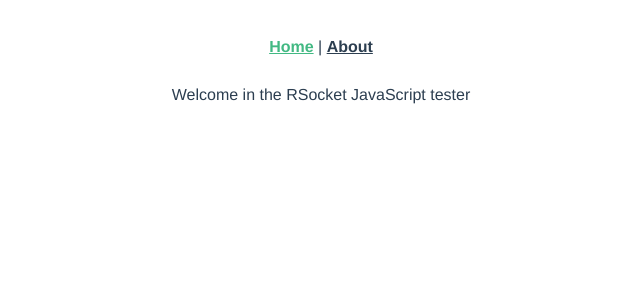
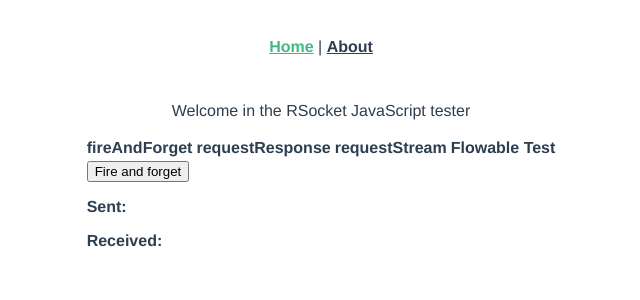
Before and after one commit to kkojot/rsocket-examples, a Vue app in the folder javascript/: page / in a window 1280 px wide. Shown: the top 300 px of the page, without its empty margins (319-959 px from the left). Built offline with nearby package versions, Linux system fonts and the light colour scheme; the HTML template or start-up script is replaced by a standard one.

Commit message:
init fire and forgot

```diff
--- /dev/null
+++ b/javascript/src/components/FireAndForget.vue
@@ -0,0 +1,36 @@
+<template>
+  <div>
+    <button @click="fireAndForget">Fire and forget</button>
+    <RequestResponseViewer
+      :sent="sent"
+      :received="received"
+    />
+  </div>
+</template>
+
+<script>
+import RequestResponseViewer from "@/components/RequestResponseViewer.vue";
+export default {
+  components: {
+    RequestResponseViewer
+  },
+  data() {
+    return {
+      sent: [],
+      received: []
+    };
+  },
+  methods: {
+    fireAndForget() {
+      console.log("click fire and forget!");
+      this.sent = [];
+      this.received = [];
+      this.sent.push("poszlo");
+      this.received.push("doszlo");
+    }
+  }
+};
+</script>
+
+<style lang="scss" scoped>
+</style>
--- /dev/null
+++ b/javascript/src/components/RequestResponseViewer.vue
@@ -0,0 +1,36 @@
+<template>
+  <div>
+    <p><strong>Sent:</strong></p>
+    <ul>
+      <li
+        v-for="msg in sent"
+        :key="msg"
+      > {{ msg }}</li>
+    </ul>
+    <p><strong>Received:</strong></p>
+    <ul>
+      <li
+        v-for="msg in received"
+        :key="msg"
+      > {{ msg }}</li>
+    </ul>
+  </div>
+</template>
+
+<script>
+export default {
+  props: {
+    sent: {
+      type: Array,
+      default: []
+    },
+    received: {
+      type: Array,
+      default: []
+    }
+  }
+};
+</script>
+
+<style lang="scss" scoped>
+</style>
--- a/javascript/src/views/Home.vue
+++ b/javascript/src/views/Home.vue
@@ -1,14 +1,41 @@
 <template>
   <div class="home">
-    Welcome in the RSocket JavaScript tester
+    <p>Welcome in the RSocket JavaScript tester</p>
+
+    <table>
+      <tr>
+        <th>fireAndForget</th>
+        <th>requestResponse</th>
+        <th>requestStream</th>
+        <th>Flowable Test</th>
+      </tr>
+      <tr>
+        <td>
+          <FireAndForget />
+        </td>
+        <td></td>
+        <td></td>
+        <td></td>
+      </tr>
+    </table>
   </div>
 </template>
 
 <script>
 // @ is an alias to /src
+import FireAndForget from "@/components/FireAndForget.vue";
 
 export default {
   name: "home",
-  components: {}
+  components: { FireAndForget }
 };
 </script>
+
+<style scoped>
+table {
+  margin: auto;
+}
+td {
+  text-align: left;
+}
+</style>
```
